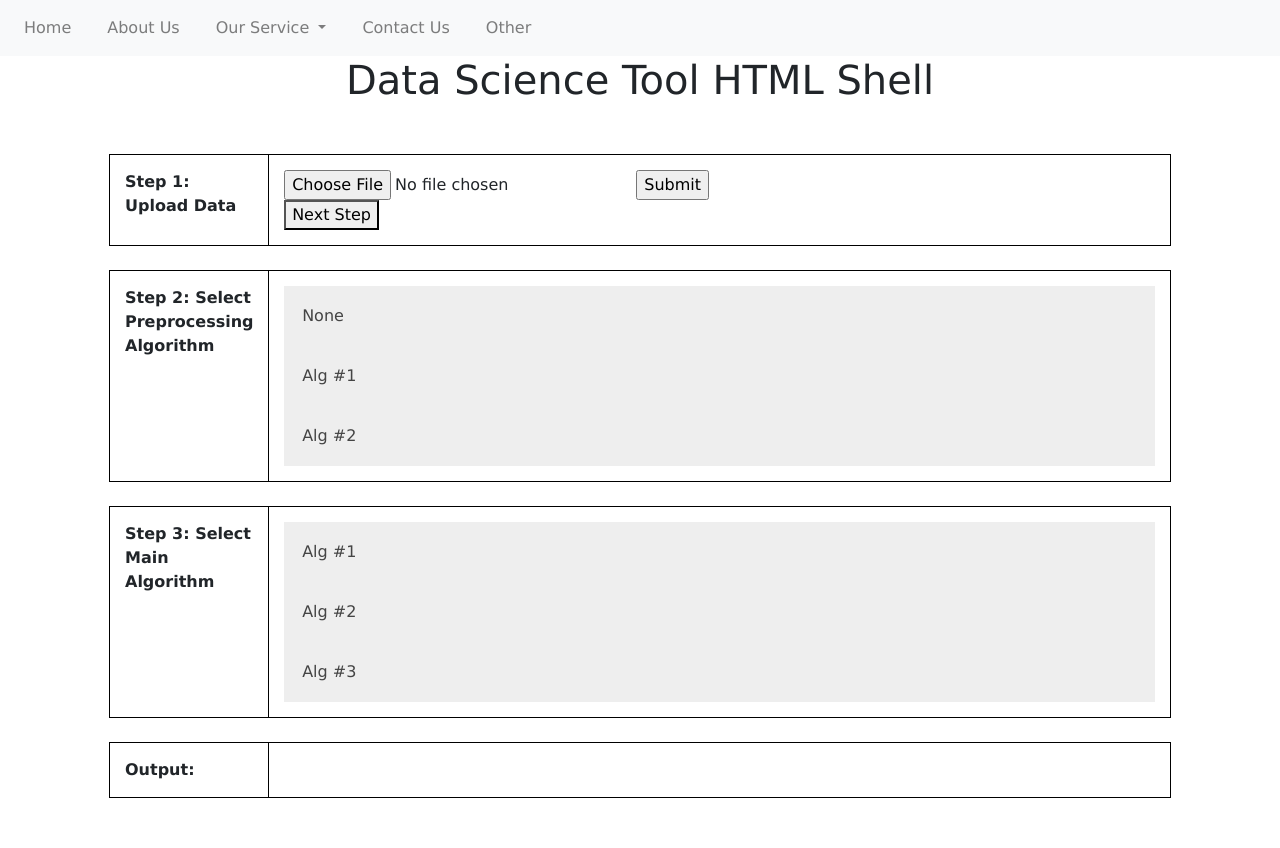
After one commit to DaeyongK/Data_science_project, a Django app: page /main_page/ in a window 1280 px wide. The commit adds this page. Run offline with Django 3.2, Linux system fonts and the light colour scheme; some libraries are stand-ins or nearby versions.

Commit message:
Attempted to implement "Magnum Opus"

```diff
--- a/Data_Science_Project/urls.py
+++ b/Data_Science_Project/urls.py
@@ -22,5 +22,6 @@ from django.conf.urls.static import static
 urlpatterns = [
     path('admin/', admin.site.urls),
     path('', views.IndexView.as_view(), name='IndexView'),
+    path('main_page/', views.MainPageView.as_view(), name='MainPageView'),
     path('Data_Science_Web_App/', include('Data_Science_Web_App.urls'))
 ]+ static(settings.MEDIA_URL, document_root = settings.MEDIA_ROOT)
--- /dev/null
+++ b/Data_Science_Web_App/static/css/main_page.css
@@ -0,0 +1,82 @@
+body {
+  font-family: "Lucida Sans Unicode";
+}
+
+table {
+  table-layout: fixed;
+  width: 90%;
+}
+
+table,
+th,
+td {
+  border: 1px solid black;
+  border-collapse: collapse;
+  vertical-align: top;
+}
+
+th,
+td {
+  padding: 15px;
+}
+
+.center {
+  margin: 50px;
+}
+
+.panel {
+  display: none;
+}
+
+.panel.show {
+  display: block !important;
+
+  padding: 0 18px;
+  background-color: white;
+  overflow: hidden;
+}
+
+.accordion {
+  background-color: #eee;
+  color: #444;
+  cursor: pointer;
+  padding: 18px;
+  width: 100%;
+  text-align: left;
+  border: none;
+  outline: none;
+  transition: 0.4s;
+}
+
+.panel1 {
+  display: none;
+}
+
+.panel1.show {
+  display: block !important;
+  padding: 0 18px;
+  background-color: white;
+  overflow: hidden;
+}
+
+.accordion1 {
+  background-color: #eee;
+  color: #444;
+  cursor: pointer;
+  padding: 18px;
+  width: 100%;
+  text-align: left;
+  border: none;
+  outline: none;
+  transition: 0.4s;
+}
+
+.active,
+.accordion:hover {
+  overflow: hidden;
+}
+
+.finalOutput {
+  overflow: hidden;
+  width: 45%
+}
--- a/Data_Science_Web_App/templates/Data_Science_Web_App/base.html
+++ b/Data_Science_Web_App/templates/Data_Science_Web_App/base.html
@@ -12,8 +12,9 @@
     <!-- CDN Cloudflare -->
     <script src="//cdnjs.cloudflare.com/ajax/libs/jquery/3.2.1/jquery.min.js"></script>
 
-    <!-- Custom CSS File -->
+    <!-- Custom CSS Files -->
     <link rel="stylesheet" href="{% static 'css/base.css' %}">
+    <link rel="stylesheet" href="{% static 'css/main_page.css' %}">
 
 
   </head>
--- /dev/null
+++ b/Data_Science_Web_App/templates/Data_Science_Web_App/main_page.html
@@ -0,0 +1,85 @@
+{% extends 'Data_Science_Web_App/base.html' %}
+{% block body_block %}
+<center>
+      <h1>Data Science Tool HTML Shell</h1>
+  </center>
+  <div class="center" style="overflow-y:auto;">
+      <center>
+          <table>
+              <td style="width: 15%;"><b>Step 1: Upload Data</b></td>
+              <td>
+                  <form action="/action_page.php">
+                      <input type="file" id="myFile" name="filename">
+                      <input type="submit">
+                  </form>
+                  <button onclick="toStep2()" id="btGrp1">Next Step</button>
+              </td>
+          </table>
+          <br>
+          <table id="step2">
+              <td style="width: 15%;"><b>Step 2: Select Preprocessing Algorithm</b></td>
+              <td>
+                  <button class="accordion">None</button>
+                  <div class="panel">
+                      <p>Description:</p>
+                      <p><b>Necessary Conditions:</b></p>
+                      <button onclick="toStep3();preAlg1();" id="btGrp2-1">Next Step</button>
+                      <p></p>
+                  </div>
+
+                  <button class="accordion">Alg #1</button>
+                  <div class="panel">
+                      <p>Description:</p>
+                      <p><b>Necessary Conditions:</b></p>
+                      <button onclick="toStep3();preAlg2();" id="btGrp2-2">Next Step</button>
+                      <p></p>
+                  </div>
+
+                  <button class="accordion">Alg #2</button>
+                  <div class="panel">
+                      <p>Description:</p>
+                      <p><b>Necessary Conditions:</b></p>
+                      <button onclick="toStep3();preAlg3();" id="btGrp2-3">Next Step</button>
+                      <p></p>
+                  </div>
+              </td>
+          </table>
+          <br>
+          <table id="step3">
+              <td style="width: 15%;"><b>Step 3: Select Main Algorithm</b></td>
+              <td>
+                  <button class="accordion1">Alg #1</button>
+                  <div class="panel1">
+                      <p>Description:</p>
+                      <p><b>Necessary Conditions:</b></p>
+                      <button onclick="toStep4();alg1();" id="btGrp3-1">Next Step</button>
+                      <p></p>
+                  </div>
+
+                  <button class="accordion1">Alg #2</button>
+                  <div class="panel1">
+                      <p>Description:</p>
+                      <p><b>Necessary Conditions:</b></p>
+                      <button onclick="toStep4();alg2();" id="btGrp3-2">Next Step</button>
+                      <p></p>
+                  </div>
+
+                  <button class="accordion1">Alg #3</button>
+                  <div class="panel1">
+                      <p>Description:</p>
+                      <p><b>Necessary Conditions:</b></p>
+                      <button onclick="toStep4();alg3();" id="btGrp3-3">Next Step</button>
+                      <p></p>
+                  </div>
+              </td>
+          </table>
+          <br>
+          <table id="step4">
+              <td style="width: 15%;"><b>Output:</b></td>
+              <td>
+                  <div id="finalOutput"></div>
+              </td>
+          </table>
+      </center>
+    </div>
+{% endblock %}
--- a/Data_Science_Web_App/views.py
+++ b/Data_Science_Web_App/views.py
@@ -20,6 +20,10 @@ class IndexView(TemplateView):
 
 class AboutView(TemplateView):
     template_name = 'Data_Science_Web_App/about.html'
+
+class MainPageView(TemplateView):
+    template_name = 'Data_Science_Web_App/main_page.html'
+
 
 
 #Function-based views
```
Also changed, not shown: Data_Science_Web_App/static/js/main_page.js (added, +108 -0 lines).
